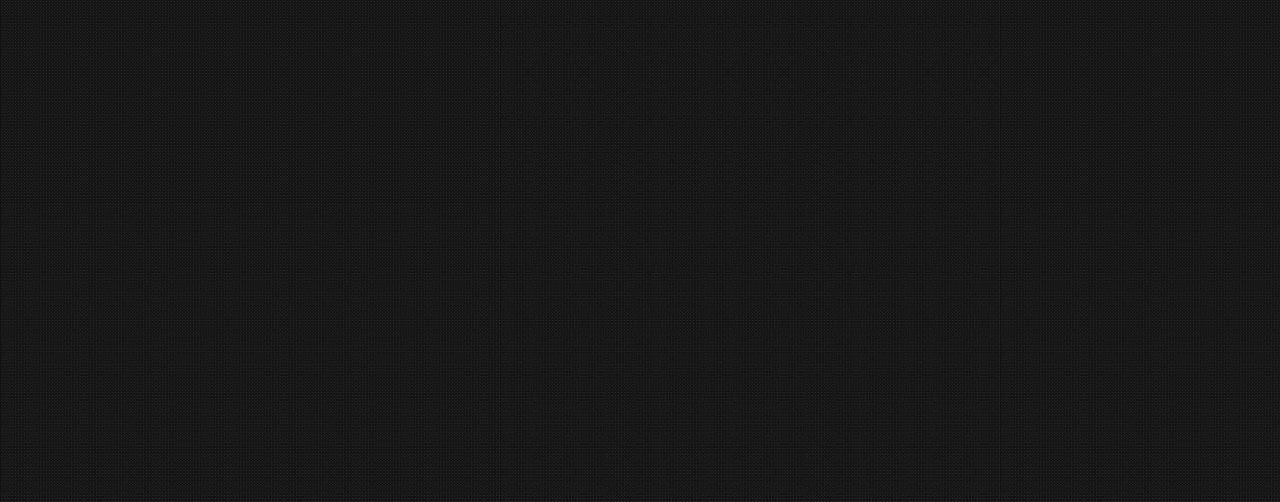
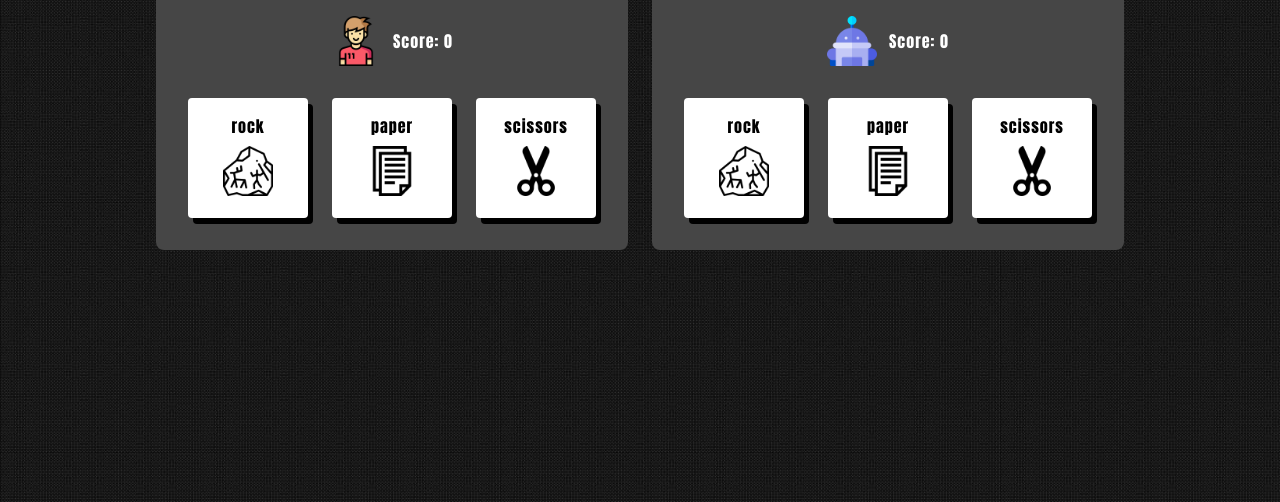
Before and after one commit to mmtrez/JavaScript-Projects, a plain HTML site: page rock-paper-scissors/index.html in a window 1280 px wide. Shown: the part 298-800 px from the top of the page. Drawn offline with Linux system fonts and the light colour scheme; a web font is replaced by a local one.

Commit message:
add id's to html

```diff
--- a/rock-paper-scissors/index.html
+++ b/rock-paper-scissors/index.html
@@ -14,19 +14,19 @@
       <h2>Man VS Computer</h2>
     </div>
     <div class="container">
-      <div class="landing-content">
+      <!-- <div class="landing-content">
         <p class="type"></p>
         <p class="type"></p>
         <button class="hidden" id="start-btn">Start Game</button>
-      </div>
-      <div class="game-content hidden">
+      </div> -->
+      <div class="game-content">
         <div class="card">
           <h1 class="card-title">Player</h1>
           <div class="score-row">
             <img src="./user.png" alt="bot image" />
-            <p class="score">Score: 0</p>
+            <p id="player-score" class="score">Score: 0</p>
           </div>
-          <div class="options">
+          <div id="player-options" class="options">
             <div class="option">
               <p class="option-name">rock</p>
               <img src="./rock.png" alt="rock image" />
@@ -45,9 +45,9 @@
           <h1 class="card-title">Computer</h1>
           <div class="score-row">
             <img src="./robot.png" alt="bot image" />
-            <p class="score">Score: 0</p>
+            <p id="computer-score" class="score">Score: 0</p>
           </div>
-          <div class="options">
+          <div id="computer-options" class="options">
             <div class="option">
               <p class="option-name">rock</p>
               <img src="./rock.png" alt="rock image" />
```
